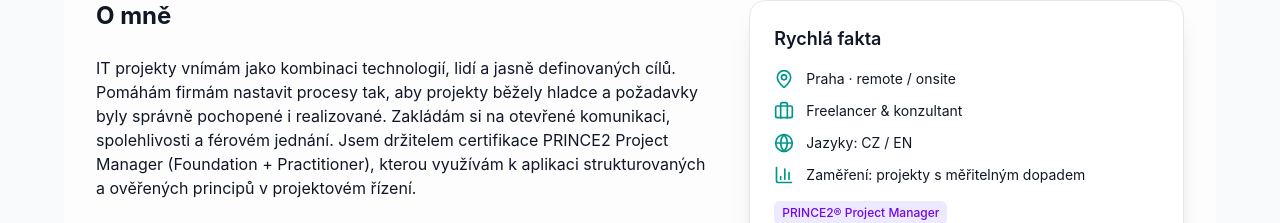
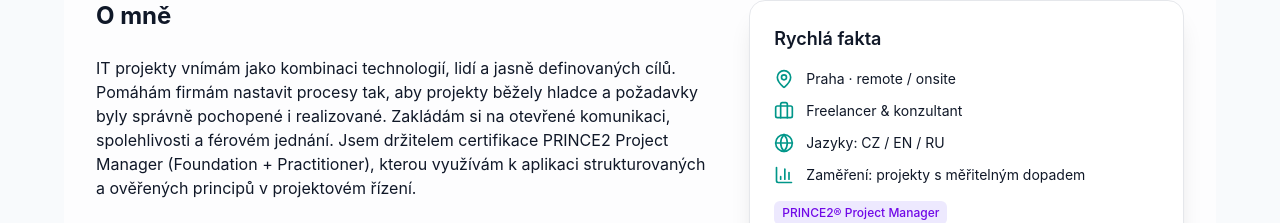
Before and after one commit to jsacharov01/MyWeb, a React (Vite) app: page / in a window 1280 px wide. Shown: the part 917-1140 px from the top of the page. Built offline with nearby package versions, Linux system fonts and the light colour scheme.

Commit message:
add russian language, fix security.txt

```diff
--- a/src/pages/HomePage.tsx
+++ b/src/pages/HomePage.tsx
@@ -209,7 +209,7 @@ const HomePage: FC<HomePageProps> = ({ services, projects }) => {
                   </li>
                   <li className="flex items-center gap-3">
                     <Globe className="h-5 w-5 text-teal-600 dark:text-teal-400" aria-hidden />
-                    <span>Jazyky: CZ / EN</span>
+                    <span>Jazyky: CZ / EN / RU</span>
                   </li>
                   <li className="flex items-center gap-3">
                     <BarChart3 className="h-5 w-5 text-teal-600 dark:text-teal-400" aria-hidden />
```
Also changed, not shown: public/security.txt.
